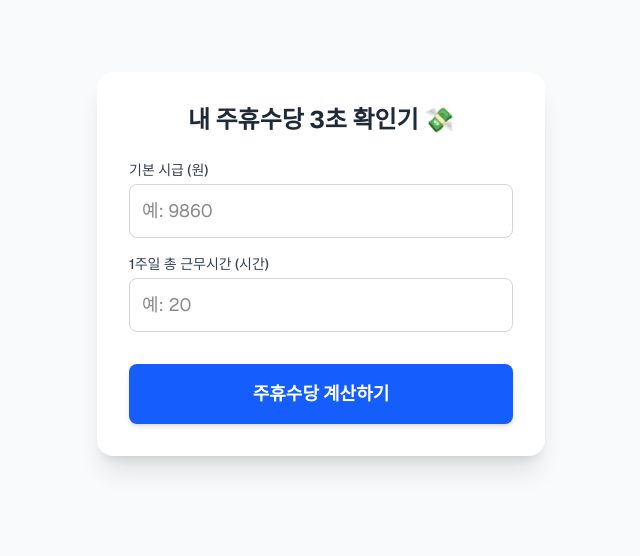
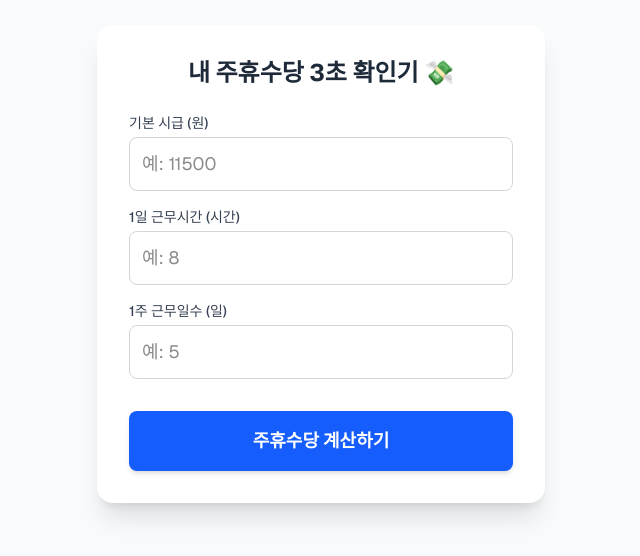
Before and after one commit to paulbusankim/labor-integrity-system, a Next.js app: page / in a window 1280 px wide. Shown: the part 136-692 px from the top of the page, without its empty margins (319-959 px from the left). Built offline with nearby package versions, Linux system fonts and the light colour scheme; no server answers.

Commit message:
feat(calculator): 1일 근무시간 및 주 근무일수 입력 방식 추가

```diff
--- a/app/page.tsx
+++ b/app/page.tsx
@@ -8,23 +8,33 @@ import { logger } from "@/utils/logger";
 import { sendToGoogleSheet } from "@/utils/sheetLogger";
 
 export default function Home() {
+  // 상태 변경: hours 대신 dailyHours와 workingDays로 분리
   const [wage, setWage] = useState<number | "">("");
-  const [hours, setHours] = useState<number | "">("");
+  const [dailyHours, setDailyHours] = useState<number | "">("");
+  const [workingDays, setWorkingDays] = useState<number | "">("");
   const [result, setResult] = useState<CalculationResult | null>(null);
 
   const calculateAllowance = () => {
-    // 💡 계산 시작 시점 로깅 (디버그 모드에서는 입력값까지 상세히 출력)
     logger.info("Calculate", "주휴수당 계산 요청 발생");
-    logger.debug("InputData", "현재 입력된 상태값", { wage, hours });
+    logger.debug("InputData", "현재 입력된 상태값", {
+      wage,
+      dailyHours,
+      workingDays,
+    });
 
     const numWage = Number(wage);
-    const numHours = Number(hours);
+    const numDailyHours = Number(dailyHours);
+    const numWorkingDays = Number(workingDays);
 
-    if (!numWage || !numHours) {
+    // 유효성 검사 강화
+    if (!numWage || !numDailyHours || !numWorkingDays) {
       logger.warn("Validation", "입력값 누락으로 계산 중단됨");
-      alert("시급과 일한 시간을 정확히 입력해 주세요.");
+      alert("시급, 1일 근무시간, 근무일수를 모두 정확히 입력해 주세요.");
       return;
     }
+
+    // 💡 총 근무시간 계산 (하루 근무시간 * 근무일수)
+    const numHours = numDailyHours * numWorkingDays;
 
     // 조건 1: 15시간 미만 (특이 케이스 Info 로그)
     if (numHours < 15) {
@@ -51,7 +61,7 @@ export default function Home() {
     setResult(finalResult);
     logger.info("Result", "주휴수당 계산 성공", finalResult);
 
-    // 🚀 계산 성공 시 구글 시트로 비동기 데이터 전송 (Sentry 캡처하듯 가볍게 호출)
+    // 🚀 구글 시트 전송 (기존 구조 유지를 위해 계산된 총 시간인 numHours를 hours에 전달)
     sendToGoogleSheet({
       wage: numWage,
       hours: numHours,
@@ -71,11 +81,14 @@ export default function Home() {
         <CalculatorForm
           wage={wage}
           setWage={setWage}
-          hours={hours}
-          setHours={setHours}
+          dailyHours={dailyHours}
+          setDailyHours={setDailyHours}
+          workingDays={workingDays}
+          setWorkingDays={setWorkingDays}
           onCalculate={calculateAllowance}
         />
 
+        {/* 결과 컴포넌트는 변경 없이 그대로 사용 */}
         <ResultDisplay result={result} />
       </div>
     </main>
--- a/components/CalculatorForm.tsx
+++ b/components/CalculatorForm.tsx
@@ -3,16 +3,20 @@ import { Dispatch, SetStateAction } from "react";
 interface CalculatorFormProps {
   wage: number | "";
   setWage: Dispatch<SetStateAction<number | "">>;
-  hours: number | "";
-  setHours: Dispatch<SetStateAction<number | "">>;
+  dailyHours: number | "";
+  setDailyHours: Dispatch<SetStateAction<number | "">>;
+  workingDays: number | "";
+  setWorkingDays: Dispatch<SetStateAction<number | "">>;
   onCalculate: () => void;
 }
 
 export default function CalculatorForm({
   wage,
   setWage,
-  hours,
-  setHours,
+  dailyHours,
+  setDailyHours,
+  workingDays,
+  setWorkingDays,
   onCalculate,
 }: CalculatorFormProps) {
   return (
@@ -28,23 +32,39 @@ export default function CalculatorForm({
           onChange={(e) =>
             setWage(e.target.value === "" ? "" : Number(e.target.value))
           }
-          placeholder="예: 9860"
+          placeholder="예: 11500"
           className="w-full border border-gray-300 rounded-lg p-3 text-lg focus:ring-2 focus:ring-blue-500 outline-none transition"
         />
       </div>
 
-      {/* 근무시간 입력 */}
+      {/* 1일 근무시간 입력 */}
       <div>
         <label className="block text-sm font-medium text-gray-700 mb-1">
-          1주일 총 근무시간 (시간)
+          1일 근무시간 (시간)
         </label>
         <input
           type="number"
-          value={hours}
+          value={dailyHours}
           onChange={(e) =>
-            setHours(e.target.value === "" ? "" : Number(e.target.value))
+            setDailyHours(e.target.value === "" ? "" : Number(e.target.value))
           }
-          placeholder="예: 20"
+          placeholder="예: 8"
+          className="w-full border border-gray-300 rounded-lg p-3 text-lg focus:ring-2 focus:ring-blue-500 outline-none transition"
+        />
+      </div>
+
+      {/* 1주 근무일수 입력 */}
+      <div>
+        <label className="block text-sm font-medium text-gray-700 mb-1">
+          1주 근무일수 (일)
+        </label>
+        <input
+          type="number"
+          value={workingDays}
+          onChange={(e) =>
+            setWorkingDays(e.target.value === "" ? "" : Number(e.target.value))
+          }
+          placeholder="예: 5"
           className="w-full border border-gray-300 rounded-lg p-3 text-lg focus:ring-2 focus:ring-blue-500 outline-none transition"
         />
       </div>
```
